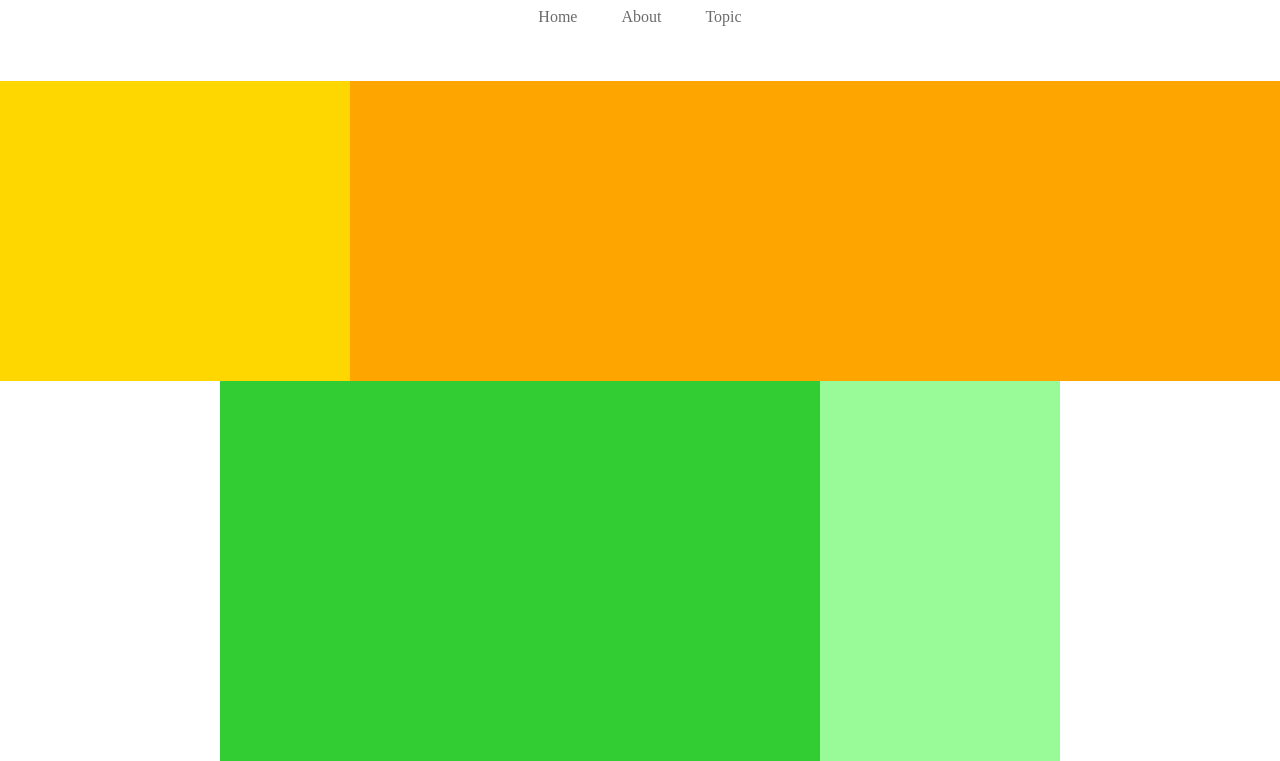
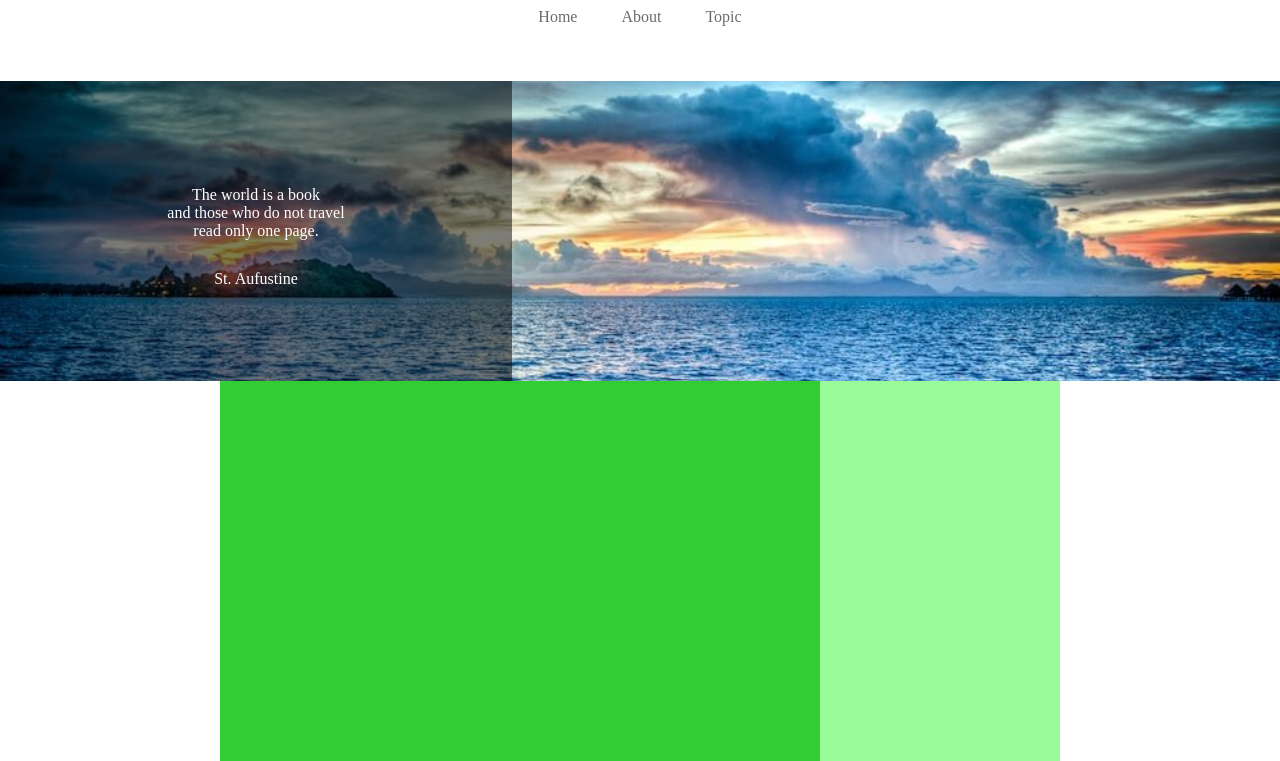
Before and after one commit to yoyoma-ru/dmm-html, a plain HTML site: page caravan/index.html in a window 1280 px wide. Shown: the part 39-800 px from the top of the page. Drawn offline with Linux system fonts and the light colour scheme.

Commit message:
[fin]6章

```diff
--- a/caravan/index.html
+++ b/caravan/index.html
@@ -22,7 +22,14 @@
 	</header>
 
 	<div class="main-visual">
-		<div class="main-visual-content"></div>
+		<div class="main-visual-content">
+			<p class="main-visual-text">
+				The world is a book<br>
+				and those who do not travel<br>
+				read only one page.
+			</p>
+			<p class="main-visual-name">St. Aufustine</p>
+		</div>
 	</div>
 
 	<div class="main clearfix">
--- a/caravan/style.css
+++ b/caravan/style.css
@@ -42,11 +42,23 @@ header .headline{
 	width: 100%;
 	height: 300px;
 	background-color: orange;
+	background-image: url(img/mv.jpg);
+	background-size: cover;
+	background-position: center;
 }
 .main-visual-content{
-	width: 350px;
+	width: 40%;
 	height: 300px;
-	background-color: gold;
+	background-color: rgba(0,0,0,0.5);
+	text-align: center;
+	padding-top: 105px;
+}
+.main-visual-text{
+	color: #fff;
+}
+.main-visual-name{
+	margin-top: 30px;
+	color: #fff;
 }
 
 
```
Also changed, not shown: caravan/img/airport.jpg (added), caravan/img/asia.jpg (added), caravan/img/desert.jpg (added), caravan/img/forest.jpg (added), caravan/img/italy.jpg (added), caravan/img/japan.jpg (added), caravan/img/japan2.jpg (added), caravan/img/lake.jpg (added), caravan/img/mv.jpg (added), caravan/img/person.jpg (added), caravan/img/road.jpg (added), caravan/img/snow.jpg (added), 3 other files.
